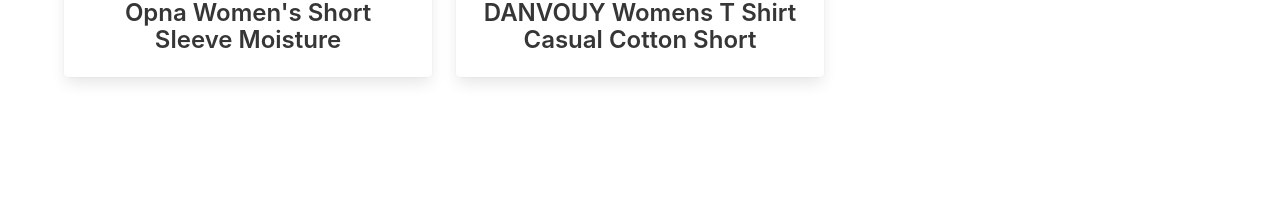
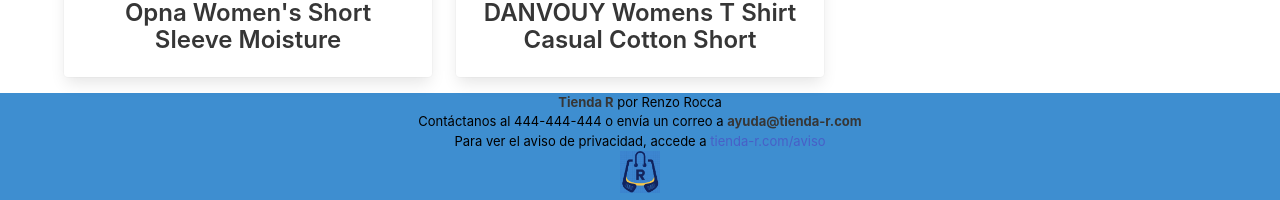
Before and after one commit to rrocca86/tienda-R, a React (Vite) app: page / in a window 1280 px wide. Shown: the part 1054-1254 px from the top of the page. Before the commit the page ends 1159 px from the top, so only its background shows below. Built offline with nearby package versions, Linux system fonts and the light colour scheme.

Commit message:
Se agrega el componente Footer

```diff
--- a/src/App.jsx
+++ b/src/App.jsx
@@ -1,20 +1,22 @@
-import "./App.css"
-import { useState } from 'react'
-import './App.css'
-import NavBar from './components/NavBar/NavBar'
-import ItemListContainer from './components/ItemListContainer/ItemListContainer'
+import "./App.css";
+import { useState } from "react";
+import "./App.css";
+import NavBar from "./components/NavBar/NavBar";
+import ItemListContainer from "./components/ItemListContainer/ItemListContainer";
+import Footer from "./components/Footer/Footer";
 
 function App() {
-  const [count, setCount] = useState(0)
+  const [count, setCount] = useState(0);
 
   return (
     <>
-      <div className='App'>
+      <div className="App">
         <NavBar />
         <ItemListContainer greeting={"Bienvenidos"} />
+        <Footer />
       </div>
     </>
-  )
+  );
 }
 
-export default App
+export default App;
--- /dev/null
+++ b/src/components/Footer/Footer.css
@@ -0,0 +1,8 @@
+.myFooter {
+  background-color: #3e8ed0;
+}
+
+.myFooter p {
+  font-size: small;
+  font-weight: normal;
+}
--- /dev/null
+++ b/src/components/Footer/Footer.jsx
@@ -0,0 +1,27 @@
+import React from "react";
+import logo from "../../assets/Ecommerce_Logo.png";
+import "./Footer.css";
+
+const Footer = () => {
+  return (
+    <footer className="myFooter">
+      <div>
+        <p>
+          <strong>Tienda R</strong> por Renzo Rocca
+        </p>
+        <p>
+          Contáctanos al 444-444-444 o envía un correo a{" "}
+          <strong>ayuda@tienda-r.com</strong>
+        </p>
+        <p>
+          Para ver el aviso de privacidad, accede a{" "}
+          <a href="">tienda-r.com/aviso</a>
+        </p>
+        <img src={logo} alt="logo" width="40px" height="40px" />
+        <p>Copyright 2024©</p>
+      </div>
+    </footer>
+  );
+};
+
+export default Footer;
```
Also changed, not shown: src/components/NavBar/NavBar.jsx (+14 -9 lines), src/assets/Ecommerce_Logo.png (renamed from src/components/NavBar/assets/Ecommerce_Logo.png).
